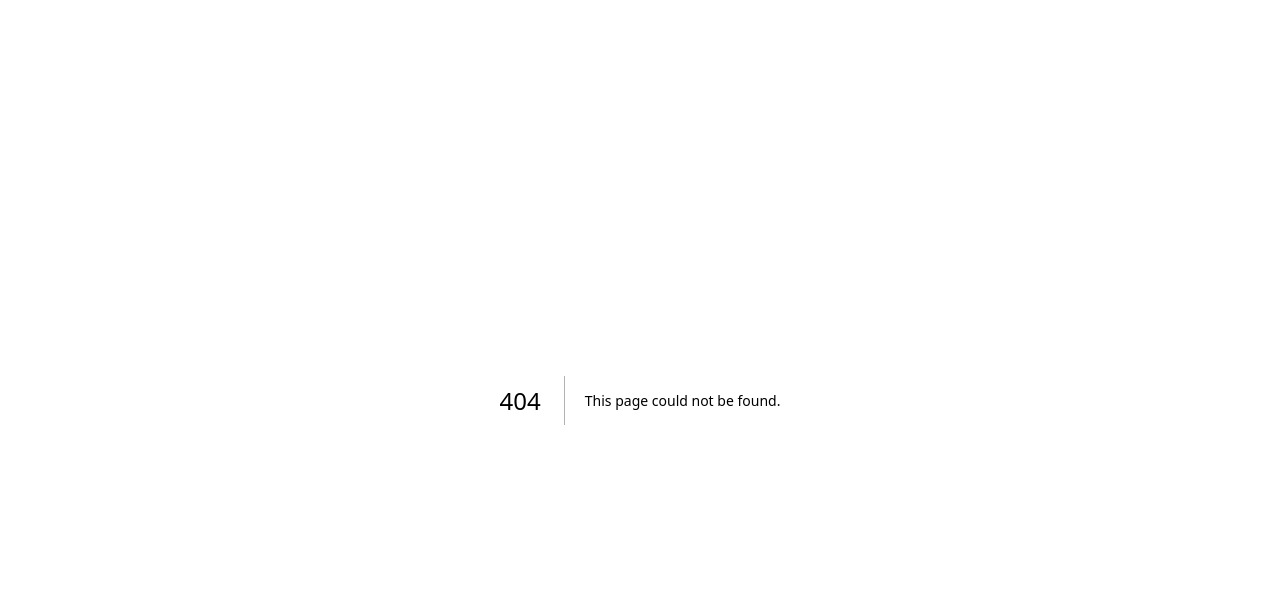
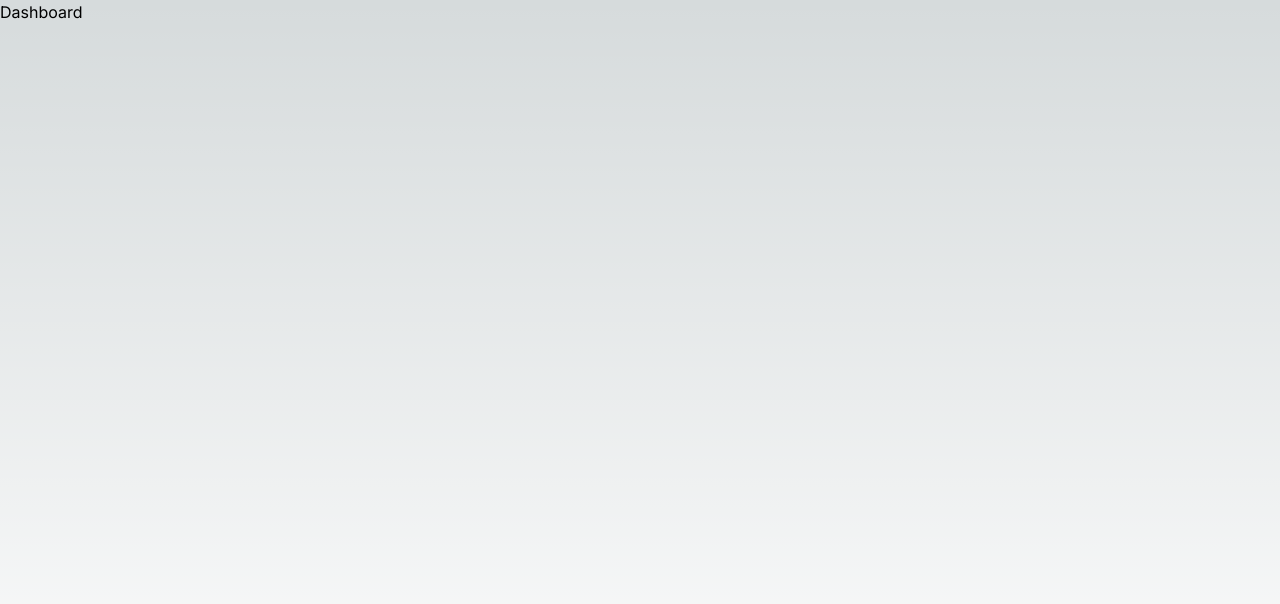
Before and after one commit to ComputerJesus/mcha-scheduler, a Next.js app: page /dashboard in a window 1280 px wide. Before the commit this address had no page. Shown: the top 604 px of the page. Built offline with nearby package versions, Linux system fonts and the light colour scheme.

Commit message:
Add dashboard page and allow people not signed in to access main page

```diff
--- /dev/null
+++ b/src/app/dashboard/page.tsx
@@ -0,0 +1,11 @@
+import { UserButton } from "@clerk/nextjs"
+
+export default function dashboard() {
+    return (
+      <div className="h-screen">
+        <UserButton afterSignOutUrl="/"/>
+        <h1>Dashboard</h1>
+      </div>
+
+    )
+  }
--- a/src/middleware.ts
+++ b/src/middleware.ts
@@ -3,7 +3,11 @@ import { authMiddleware } from "@clerk/nextjs";
 // This example protects all routes including api/trpc routes
 // Please edit this to allow other routes to be public as needed.
 // See https://clerk.com/docs/references/nextjs/auth-middleware for more information about configuring your Middleware
-export default authMiddleware({});
+export default authMiddleware({
+  publicRoutes: ["/"],
+});
+
+
 
 export const config = {
   matcher: ['/((?!.+\\.[\\w]+$|_next).*)', '/', '/(api|trpc)(.*)'],
```
